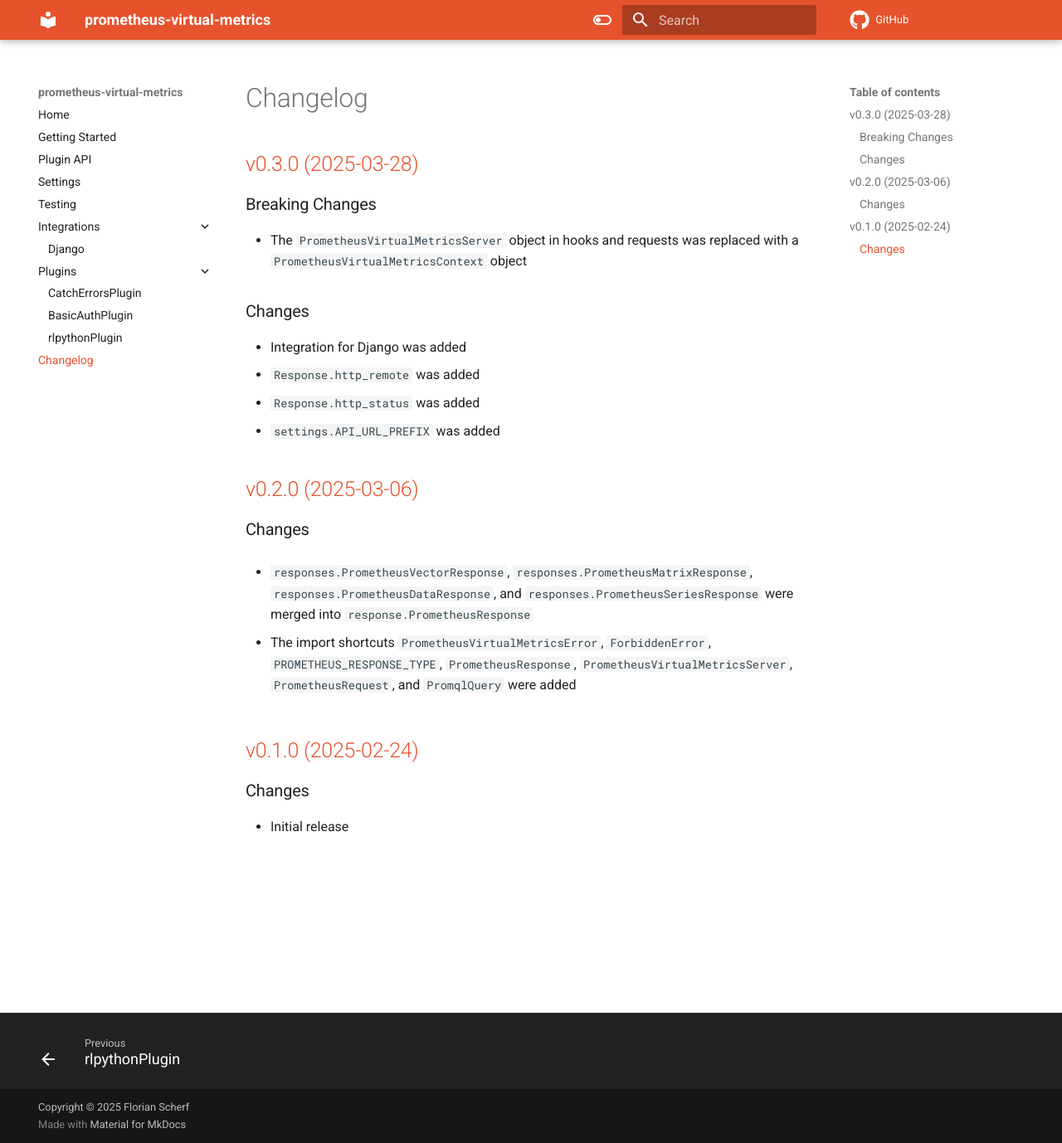
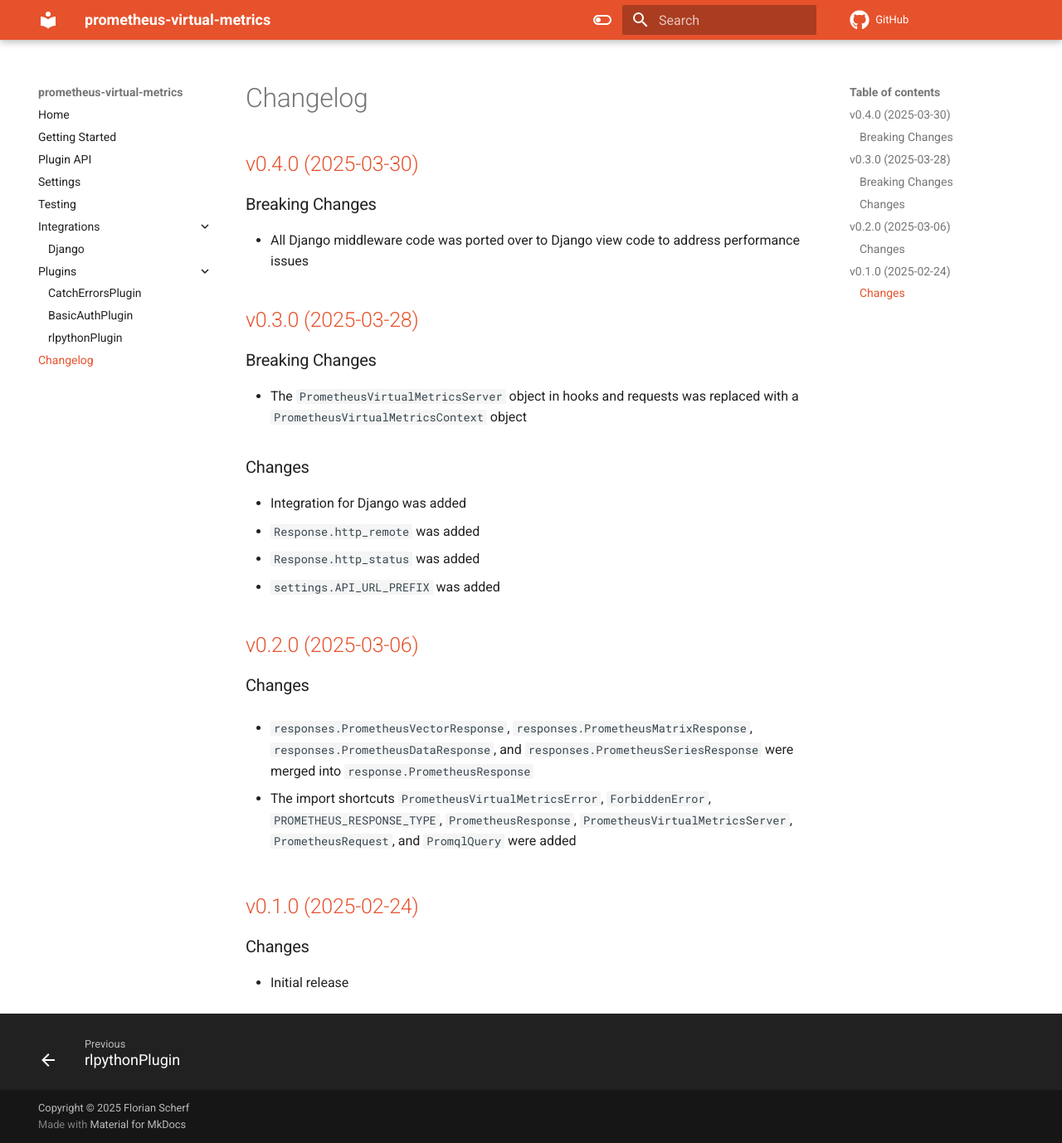
Before and after one commit to fscherf/prometheus-virtual-metrics, an MkDocs documentation site: the page built from doc/docs/changelog.md, in a window 1280 px wide and 1378 px high. Shown: the whole window at 83% size. Built offline with MkDocs 1.6.1 and Material for MkDocs 9.7.7, drawn with Linux system fonts in a browser that asks for light colours; comment, search, counter and statistics services are not loaded.

Commit message:
release v0.4.0
Signed-off-by: Florian Scherf <mail@florianscherf.de>

```diff
--- a/doc/docs/changelog.md
+++ b/doc/docs/changelog.md
@@ -1,4 +1,12 @@
 # Changelog
+
+## [v0.4.0 (2025-03-30)](https://github.com/fscherf/prometheus-virtual-metrics/releases/tag/v0.4.0)
+
+### Breaking Changes
+
+- All Django middleware code was ported over to Django view code to address
+  performance issues
+
 
 ## [v0.3.0 (2025-03-28)](https://github.com/fscherf/prometheus-virtual-metrics/releases/tag/v0.3.0)
 
```
